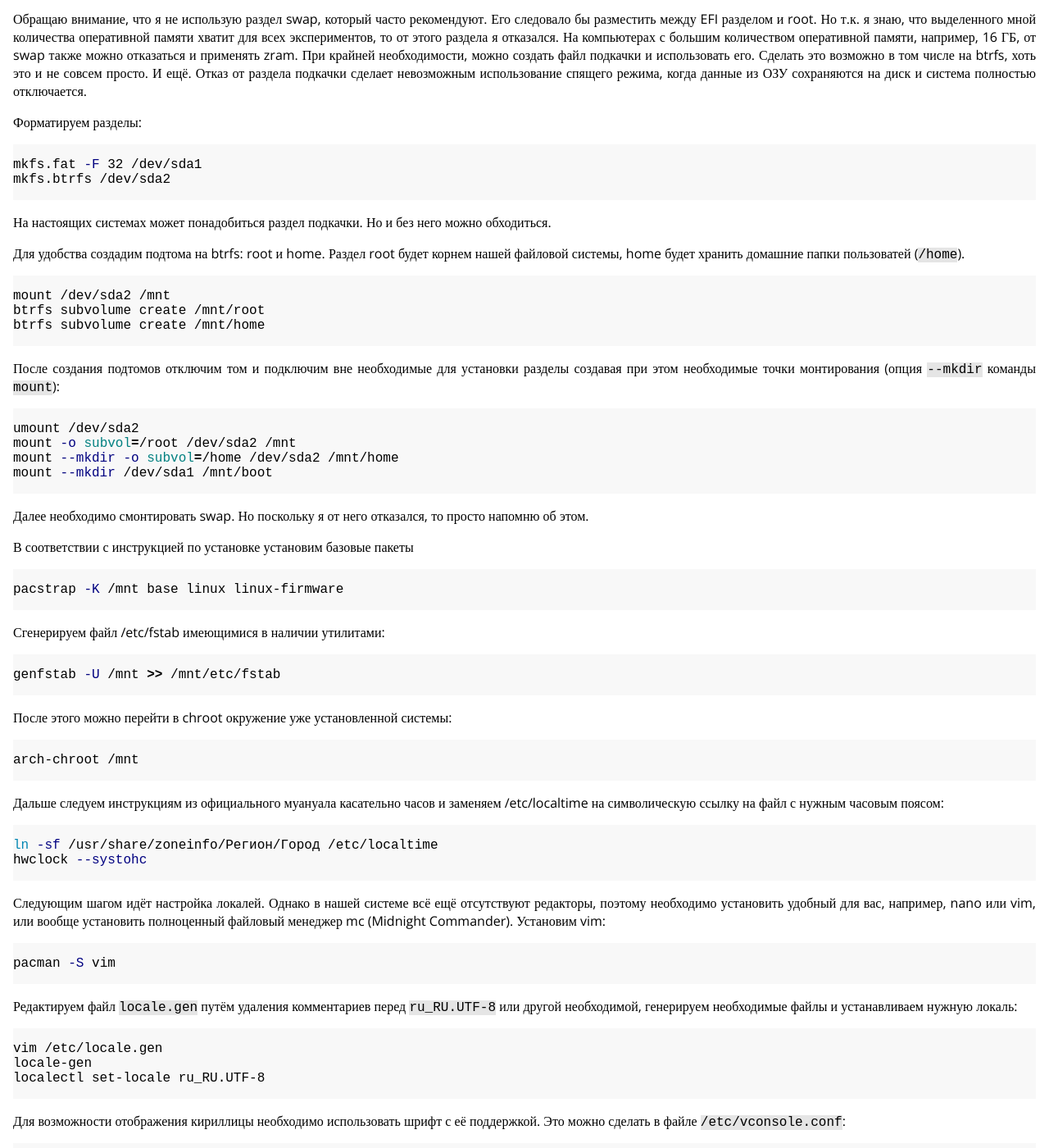
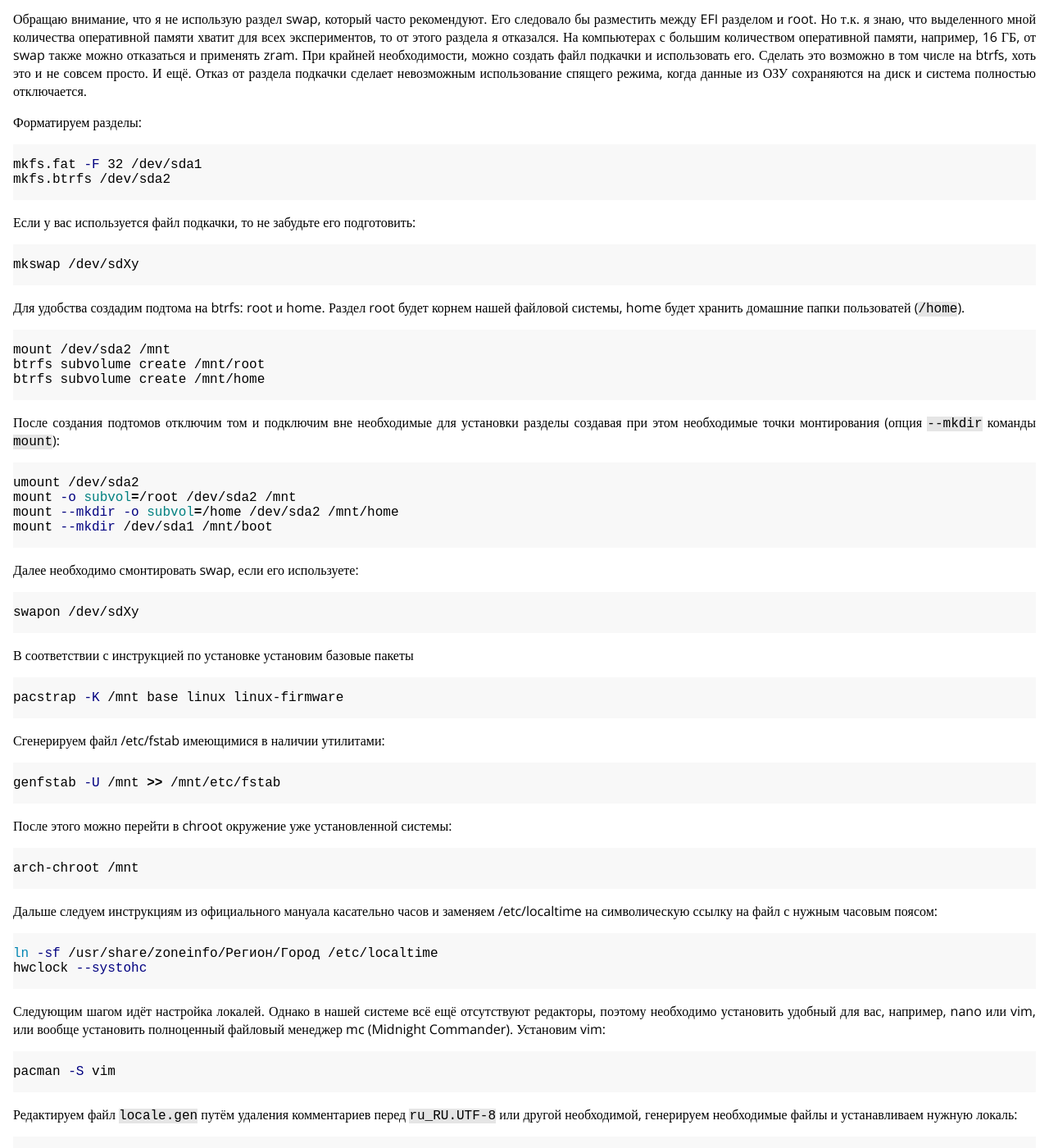
Before and after one commit to fsa/site, a Jekyll site: the page built from _posts/2022-10-29-archlinux.md, in a window 1280 px wide and 1400 px high, scrolled down 592 px. Shown: the whole window at 82% size. Built offline with Jekyll 4.4.1, drawn with Linux system fonts in a browser that asks for light colours; some of the changed text lies outside the part shown.

Commit message:
Archlinux: стилистические правки и правки ошибок

````diff
--- a/_posts/2022-10-29-archlinux.md
+++ b/_posts/2022-10-29-archlinux.md
@@ -32,7 +32,11 @@ mkfs.fat -F 32 /dev/sda1
 mkfs.btrfs /dev/sda2
 ```
 
-На настоящих системах может понадобиться раздел подкачки. Но и без него можно обходиться.
+Если у вас используется файл подкачки, то не забудьте его подготовить:
+
+```bash
+mkswap /dev/sdXy
+```
 
 Для удобства создадим подтома на btrfs: root и home. Раздел root будет корнем нашей файловой системы, home будет хранить домашние папки пользоватей (`/home`).
 
@@ -51,7 +55,11 @@ mount --mkdir -o subvol=/home /dev/sda2 /mnt/home
 mount --mkdir /dev/sda1 /mnt/boot
 ```
 
-Далее необходимо смонтировать swap. Но поскольку я от него отказался, то просто напомню об этом.
+Далее необходимо смонтировать swap, если его используете:
+
+```bash
+swapon /dev/sdXy
+```
 
 В соответствии с инструкцией по установке установим базовые пакеты
 
@@ -71,7 +79,7 @@ genfstab -U /mnt >> /mnt/etc/fstab
 arch-chroot /mnt
 ```
 
-Дальше следуем инструкциям из официального муануала касательно часов и заменяем /etc/localtime на символическую ссылку на файл с нужным часовым поясом:
+Дальше следуем инструкциям из официального мануала касательно часов и заменяем /etc/localtime на символическую ссылку на файл с нужным часовым поясом:
 
 ```bash
 ln -sf /usr/share/zoneinfo/Регион/Город /etc/localtime
````
Also changed, not shown: other parts of _posts/2022-10-29-archlinux.md (+3 -3 lines).
